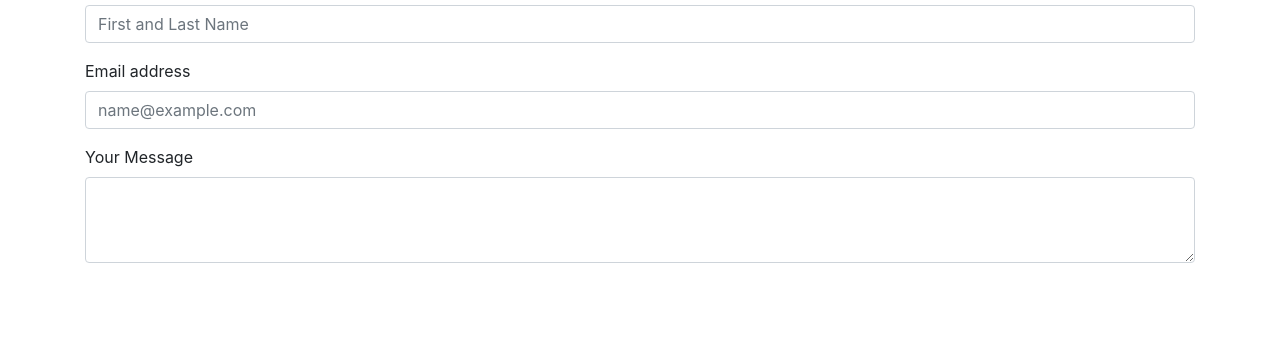
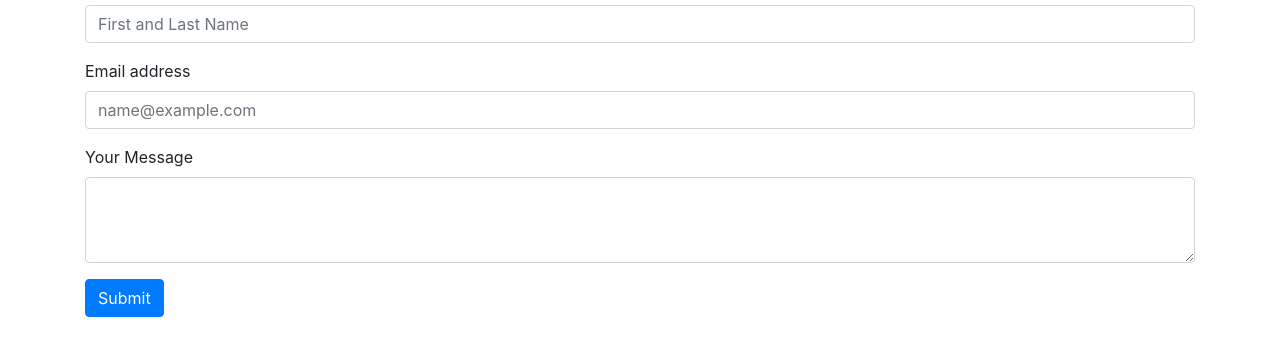
Before and after one commit to ColumCOD1/homework2, a plain HTML site: page contact.html in a window 1280 px wide. Shown: the part 293-648 px from the top of the page. Drawn offline with nearby package versions, Linux system fonts and the light colour scheme.

Commit message:
third commit

```diff
--- a/contact.html
+++ b/contact.html
@@ -49,6 +49,8 @@
                         <label for="exampleFormControlTextarea1">Your Message</label>
                     <textarea class="form-control" id="exampleFormControlTextarea1" rows="3"></textarea>
                     </div>
+                    <button type="submit" class="btn btn-primary">Submit</button>
+                    </div>
                 </form>
             </div>
         </div>
```
